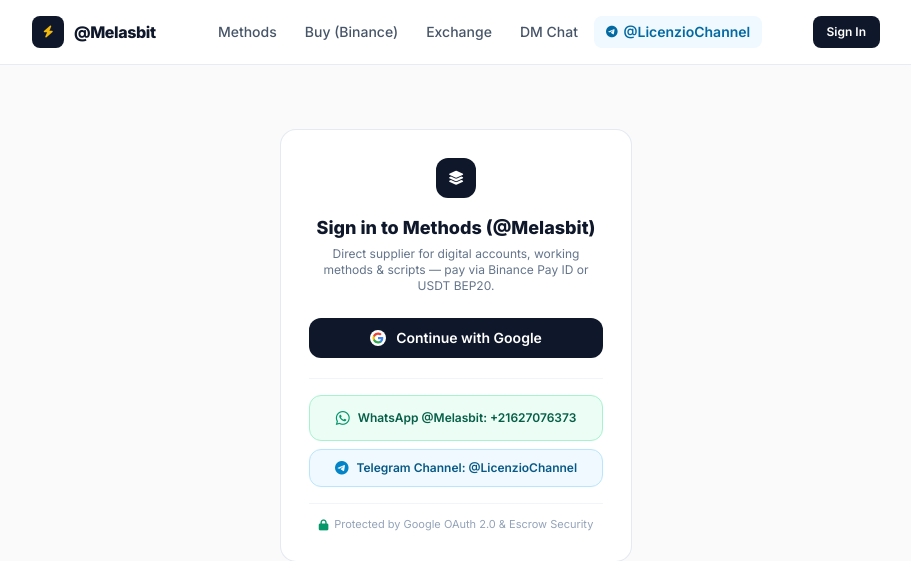
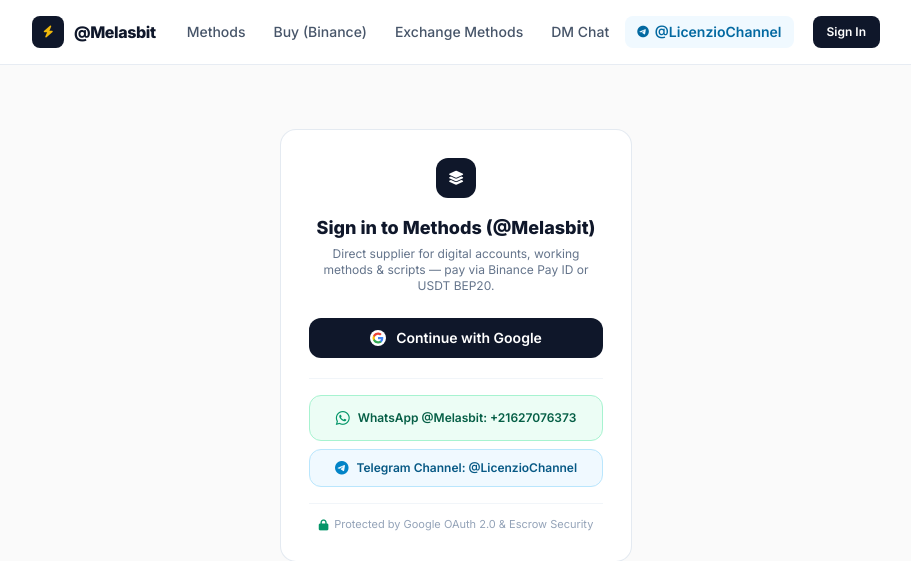
Before and after one commit to saleminformatiquedev-boop/trustwork, a Node server app: a page that uses src/views/partials/header.ejs in a window 1280 px wide. Shown: the top 561 px of the page, without its empty margins (184-1095 px from the left). Run offline with Node 20, Linux system fonts and the light colour scheme; data that the repository does not hold is empty; some libraries are stand-ins or nearby versions.

Commit message:
Rename navigation link Exchange to Exchange Methods

```diff
--- a/src/views/partials/header.ejs
+++ b/src/views/partials/header.ejs
@@ -70,7 +70,7 @@
           Buy (Binance)
         </a>
         <a href="/exchange" class="px-3 py-1.5 rounded-lg hover:text-slate-900 hover:bg-slate-100/80 transition">
-          Exchange
+          Exchange Methods
         </a>
         <a href="/chat?support=1" class="px-3 py-1.5 rounded-lg hover:text-slate-900 hover:bg-slate-100/80 transition flex items-center gap-1.5">
           <span>DM Chat</span>
@@ -123,7 +123,7 @@
     </a>
     <a href="/exchange" class="flex flex-col items-center justify-center text-[11px] font-medium text-slate-600 hover:text-slate-900 flex-1 py-1">
       <i class="fa-solid fa-arrows-rotate text-sm mb-0.5"></i>
-      <span>Exchange</span>
+      <span>Exchange Methods</span>
     </a>
     <a id="bottom-messages-link" href="/chat?support=1" class="flex flex-col items-center justify-center text-[11px] font-medium text-slate-600 hover:text-slate-900 flex-1 py-1 relative">
       <div class="relative">
```
